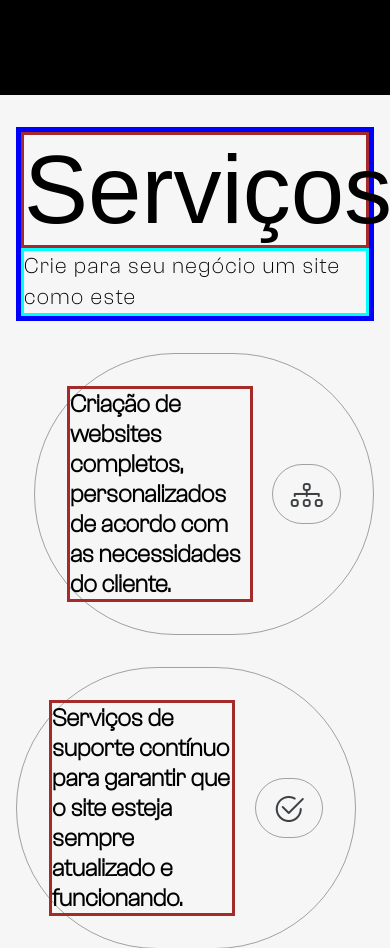
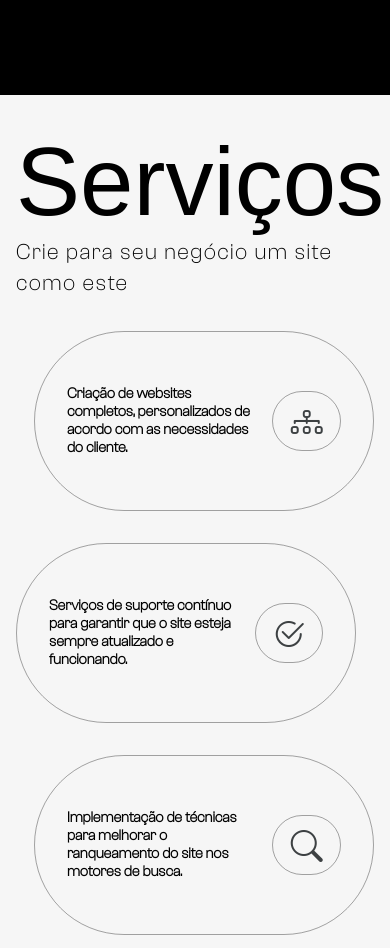
Before and after one commit to Vinimacedokkj/websites, a plain HTML site: page portfolio/index.html in a window 390 px wide. Shown: the part 4220-5168 px from the top of the page. Drawn offline with nearby package versions, Linux system fonts and the light colour scheme; a web font is replaced by a local one.

Commit message:
responsividade alterada

```diff
--- a/portfolio/assets/css/responsividade.css
+++ b/portfolio/assets/css/responsividade.css
@@ -53,16 +53,12 @@
     /************************** SERVIÇOS ***/
 
     .headline-servicos {
-        border: 5px solid blue;
-
         flex-direction: column;
         height: auto;
 
     }
 
     .titulo-servicos {
-        border: 3px solid brown;
-
         width: 100%;
         display: flex;
         align-items: center;
@@ -74,19 +70,13 @@
     }
 
     .descricao-servicos {
-        border: 3px solid aqua;
-
         width: 100%;
         text-align: left;
         font-size: 1.4rem;
     }
 
-    .card-titulo {
-        border: 3px solid brown;
-    }
-
     .card-titulo h1 {
-        font-size: 25px;
+        font-size: clamp(15px, 25px, 30px);
     }
 
     /************************** PORTFOLIO ***/
@@ -178,7 +168,7 @@
 
     .descricao-contato {
         width: 100%;
-        text-align: right;
+        text-align: left;
         font-size: 1.4rem;
     }
 
@@ -218,3 +208,10 @@
         margin-top: 0;
     }
 }
+
+@media (max-width: 400px) {
+
+    .card-titulo h1 {
+        font-size: clamp(10px, 15px, 20px);
+    }
+}
```
